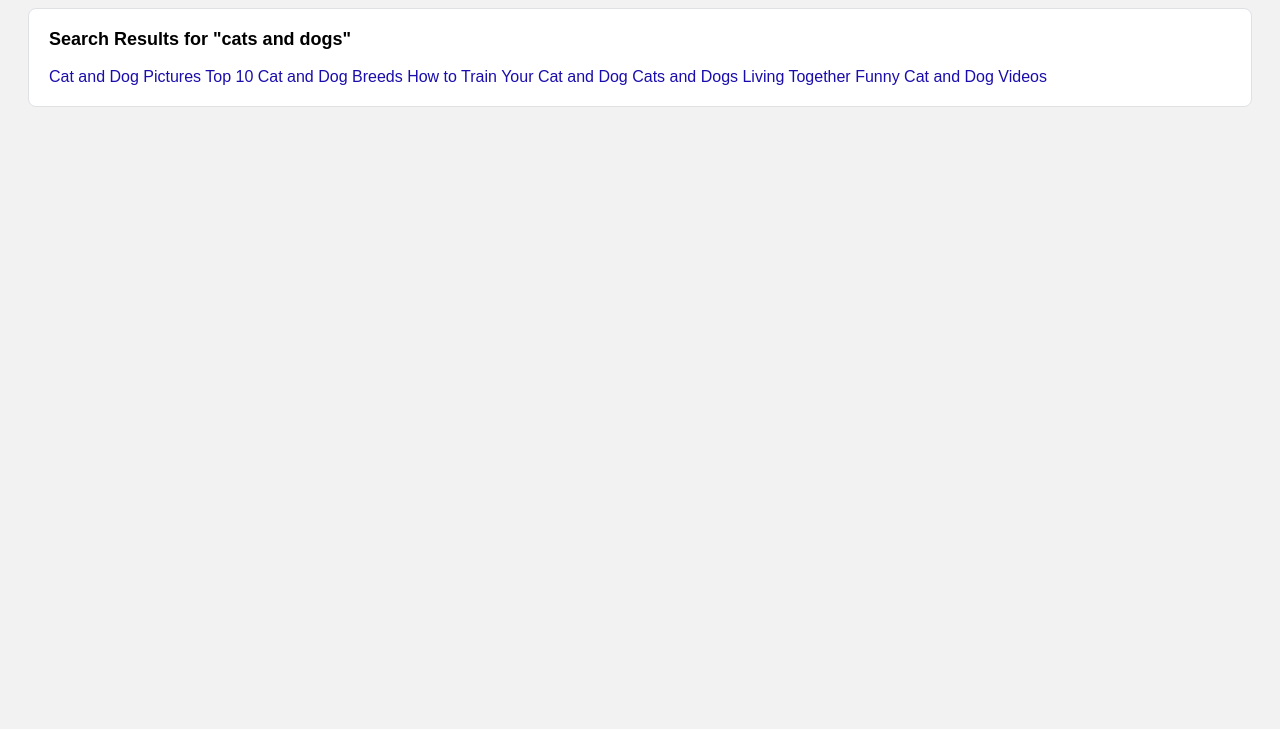
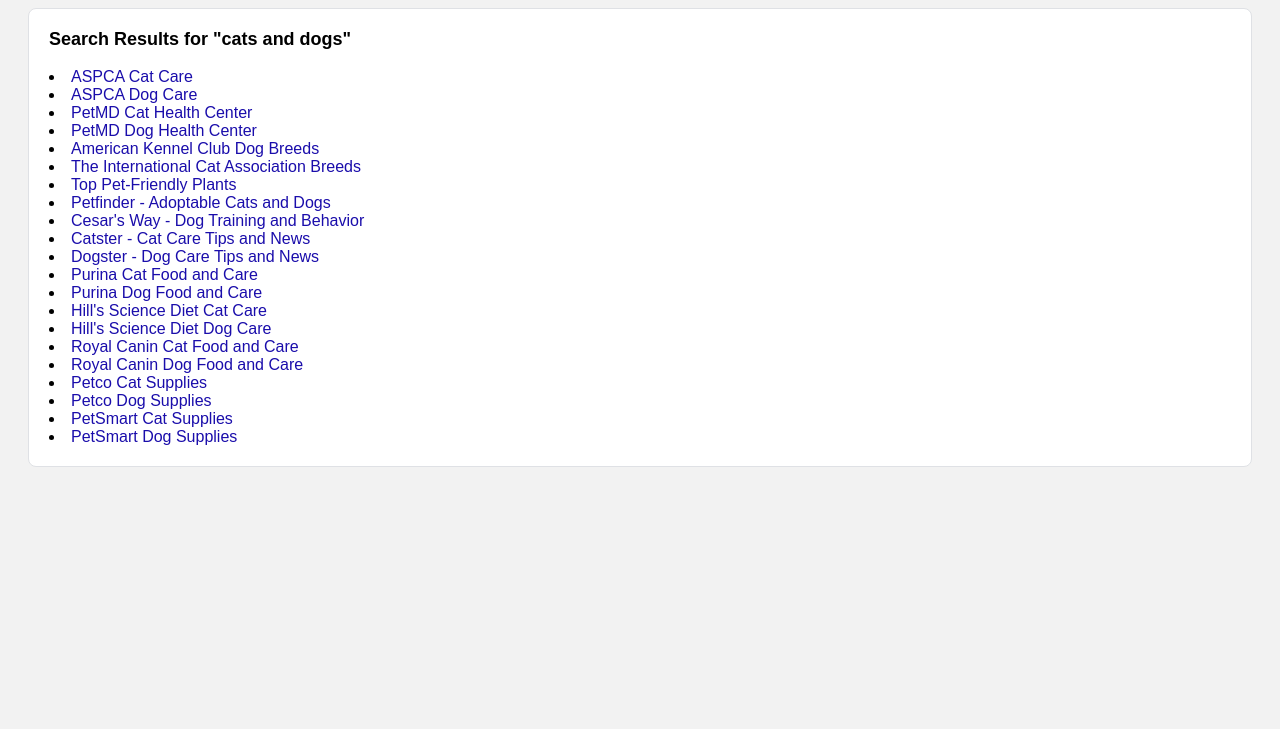
Before and after one commit to younj1/GoogleSearch, a plain HTML site: page index.html in a window 1280 px wide. Shown: the part 71-800 px from the top of the page. Drawn offline with Linux system fonts and the light colour scheme.

Commit message:
Update index.html

```diff
--- a/index.html
+++ b/index.html
@@ -77,17 +77,33 @@
 		</div>
 		<div class="search">
 			<input type="text" value="cats and dogs">
-			<button>Google Search</button>
+			<button> Moomle</button>
 			<button>I'm Feeling Lucky</button>
 		</div>
 	</div>
 	<div class="search-results">
 		<h3>Search Results for "cats and dogs"</h3>
-		<a href="#">Cat and Dog Pictures</a>
-		<a href="#">Top 10 Cat and Dog Breeds</a>
-		<a href="#">How to Train Your Cat and Dog</a>
-		<a href="#">Cats and Dogs Living Together</a>
-		<a href="#">Funny Cat and Dog Videos</a>
+        <li><a href="https://www.aspca.org/pet-care/cat-care">ASPCA Cat Care</a></li>
+        <li><a href="https://www.aspca.org/pet-care/dog-care">ASPCA Dog Care</a></li>
+        <li><a href="https://www.petmd.com/cat">PetMD Cat Health Center</a></li>
+        <li><a href="https://www.petmd.com/dog">PetMD Dog Health Center</a></li>
+        <li><a href="https://www.akc.org/dog-breeds/">American Kennel Club Dog Breeds</a></li>
+        <li><a href="https://www.tica.org/breeds/browse-all-breeds">The International Cat Association Breeds</a></li>
+        <li><a href="https://www.humanesociety.org/resources/top-pet-friendly-plants">Top Pet-Friendly Plants</a></li>
+        <li><a href="https://www.petfinder.com/">Petfinder - Adoptable Cats and Dogs</a></li>
+        <li><a href="https://www.cesarsway.com/">Cesar's Way - Dog Training and Behavior</a></li>
+        <li><a href="https://www.catster.com/">Catster - Cat Care Tips and News</a></li>
+        <li><a href="https://www.dogster.com/">Dogster - Dog Care Tips and News</a></li>
+        <li><a href="https://www.purina.com/cats">Purina Cat Food and Care</a></li>
+        <li><a href="https://www.purina.com/dogs">Purina Dog Food and Care</a></li>
+        <li><a href="https://www.hillspet.com/cat-care">Hill's Science Diet Cat Care</a></li>
+        <li><a href="https://www.hillspet.com/dog-care">Hill's Science Diet Dog Care</a></li>
+        <li><a href="https://www.royalcanin.com/us/cats">Royal Canin Cat Food and Care</a></li>
+        <li><a href="https://www.royalcanin.com/us/dogs">Royal Canin Dog Food and Care</a></li>
+        <li><a href="https://www.petco.com/shop/en/petcostore/category/cat">Petco Cat Supplies</a></li>
+        <li><a href="https://www.petco.com/shop/en/petcostore/category/dog">Petco Dog Supplies</a></li>
+        <li><a href="https://www.petsmart.com/cat/">PetSmart Cat Supplies</a></li>
+        <li><a href="https://www.petsmart.com/dog/">PetSmart Dog Supplies</a></li>
 	</div>
 </body>
 </html>
```
